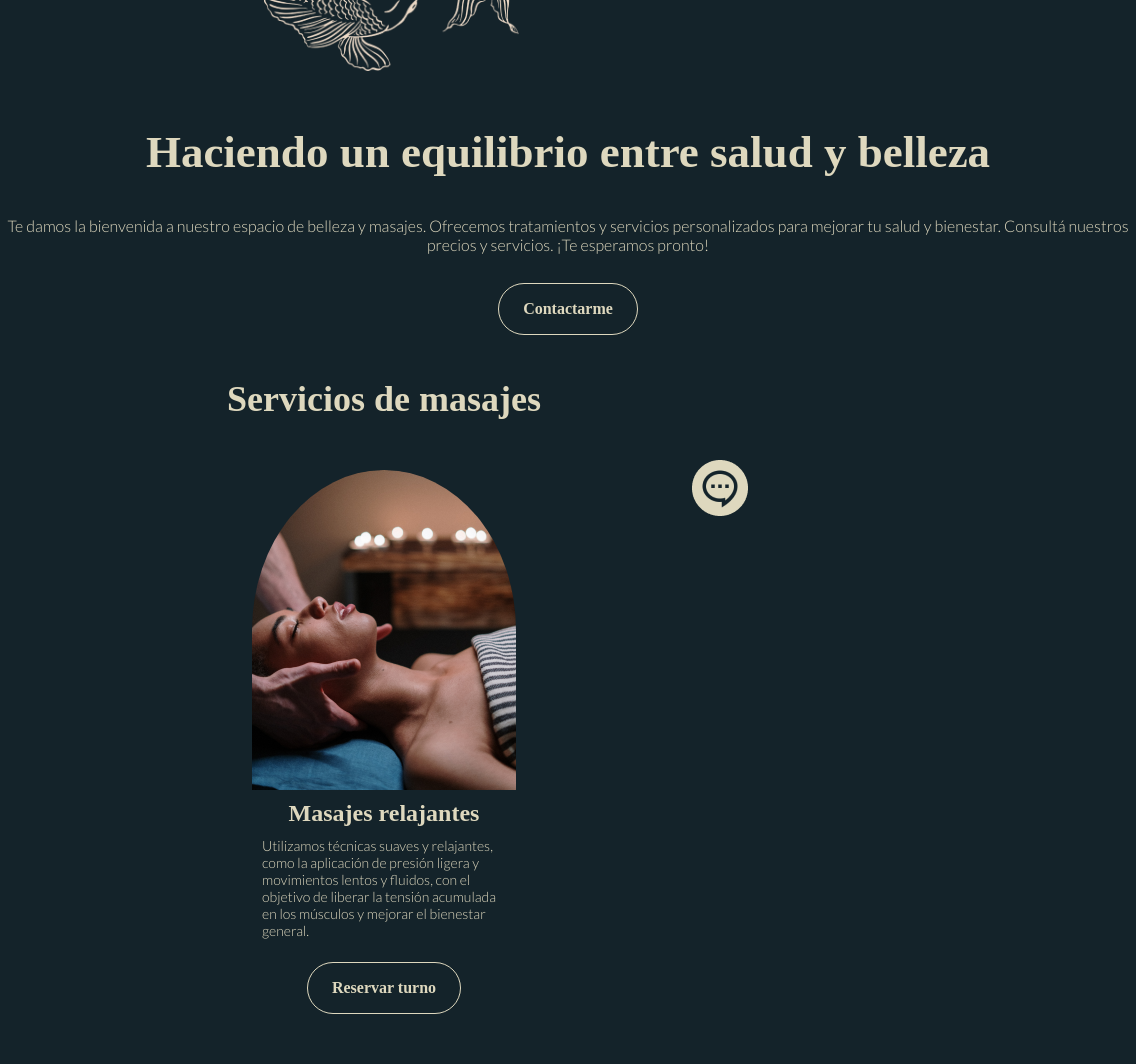
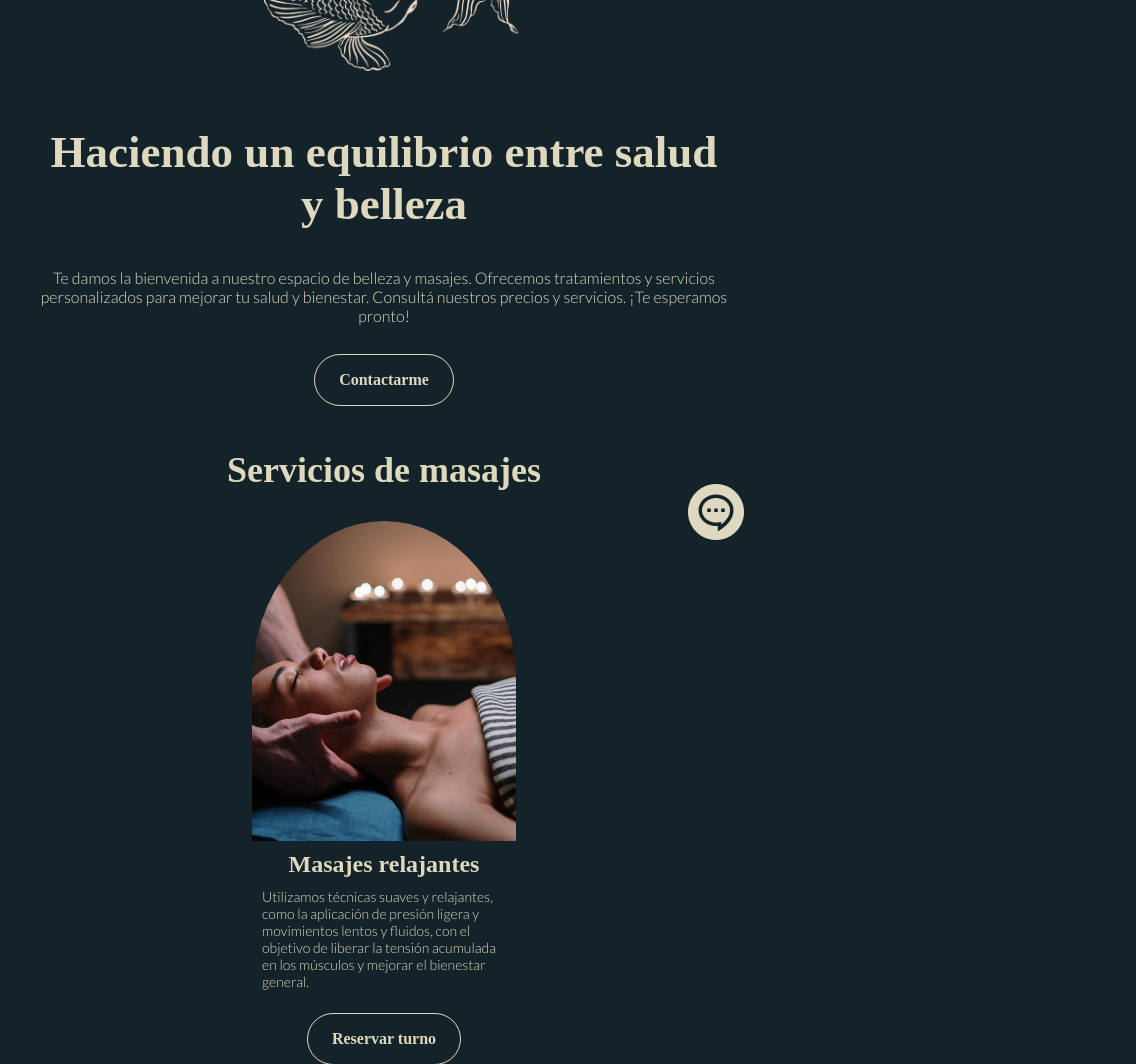
Before and after one commit to joaquingutierrez/espacio-klem, a React (Create React App) app: page / in a window 768 px wide. Shown: the part 240-1304 px from the top of the page, 1136 px wide, since content can reach past the window. Built offline with nearby package versions, Linux system fonts and the light colour scheme; a web font is replaced by a local one.

Commit message:
CSS arreglado para BotonFlotante, quienes somos y servicios

```diff
--- a/src/components/BotonFlotante/style.css
+++ b/src/components/BotonFlotante/style.css
@@ -4,3 +4,16 @@
     bottom: 40px;
     right: 20px;
 }
+
+@media (min-width: 745px) and (max-width: 1184px) {
+    .botonFlotanteContainer {
+        bottom: 16px;
+        right: 24px;
+    }
+}
+@media (max-width: 744px) {
+    .botonFlotanteContainer {
+        bottom: 16px;
+        right: 16px;
+    }
+}
--- a/src/components/Footer/Footer.jsx
+++ b/src/components/Footer/Footer.jsx
@@ -33,9 +33,9 @@ const Footer = () => {
           <h3 className="subtituloFooter"><a className="linksFooter" href="">Política de privacidad</a></h3>
         </div>
       </div>
-      <div className="logoFooterContainerMovile">
+{      <div className="logoFooterContainerMovile">
         <img src={logo} alt="" />
-      </div>
+      </div>}
       <div className="separacionFooter">
       </div>
       <div className="finalFooter">
--- a/src/components/Footer/style.css
+++ b/src/components/Footer/style.css
@@ -24,9 +24,11 @@
     color: #DED8BE;
     font-size: 1rem;
 }
+
 .menuFooterContainer {
     margin-top: 27px;
 }
+
 .masInformacionFooterContainer {
     margin-top: 27px;
 }
@@ -93,11 +95,15 @@
     border-radius: 40px;
     cursor: pointer;
 }
+
 .logoFooterContainerMovile {
     display: none;
 }
 
-@media (min-width: 840px) and (max-width: 1056px) {
+@media (min-width: 745px) and (max-width: 1056px) {
+    .footerContainer {
+        width: 90%;
+    }
     .inputPromocionesFooter {
         width: 350px;
         margin-left: 10px;
@@ -105,7 +111,7 @@
     }
 }
 
-@media (min-width: 0) and (max-width: 839px) {
+@media (min-width: 0) and (max-width: 744px) {
     .footer {
         flex-direction: column;
         align-items: left;
@@ -114,23 +120,27 @@
     .logoFooterContainer {
         display: none;
     }
-.logoFooterContainerMovile {
-    display: flex;
-    justify-content: center;
-}
+
+    .logoFooterContainerMovile {
+        display: none;
+    }
+
     .logoFooterContainerMovile img {
         height: 320px;
     }
+
     .promocionesContainer {
         flex-direction: column;
         align-items: baseline;
 
     }
+
     .inputFooterContainer {
         flex-direction: column;
         margin: auto;
         width: 90%;
     }
+
     .inputPromocionesFooter {
         width: 100%;
     }
--- a/src/components/Home/style.css
+++ b/src/components/Home/style.css
@@ -43,4 +43,7 @@
     .displayNoneHomeMovile {
         display: none;
     }
+    #homeContainer {
+        width: 90%;
+    }
 }
--- a/src/components/QuienesSomos/style.css
+++ b/src/components/QuienesSomos/style.css
@@ -97,7 +97,7 @@
         height: 116px;
     }
 }
-@media (min-width:0) and (max-width:839px) {
+@media (min-width:0) and (max-width:896px) {
     .contenedorImagenSobreNuestroEspacio {
         width: 300px;
         min-width: 300px;
--- a/src/components/Servicios/ServiciosCard/style.css
+++ b/src/components/Servicios/ServiciosCard/style.css
@@ -1,6 +1,5 @@
 .contenedorCard{
     width: 264px;
-    margin: 20px;
 }
 
 .contenedorImagenCard {
--- a/src/components/Servicios/style.css
+++ b/src/components/Servicios/style.css
@@ -5,7 +5,7 @@
 .contenedorServicios {
     display: flex;
     justify-content: space-evenly;
-    flex-wrap: wrap;
+    gap: 20px;
 }
 .tituloServicios {
     font-family: 'Arima Madurai', cursive;
@@ -13,3 +13,10 @@
     font-size: 2.25rem;
     text-align: center;
 }
+
+@media (max-width: 896px) {
+    .contenedorServicios {
+        flex-direction: column;
+        align-items: center;
+    }
+}
```
Also changed, not shown: Arreglar.txt.
